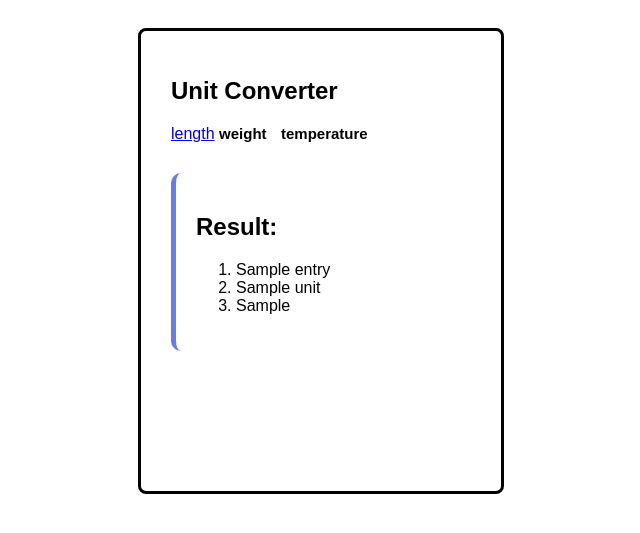
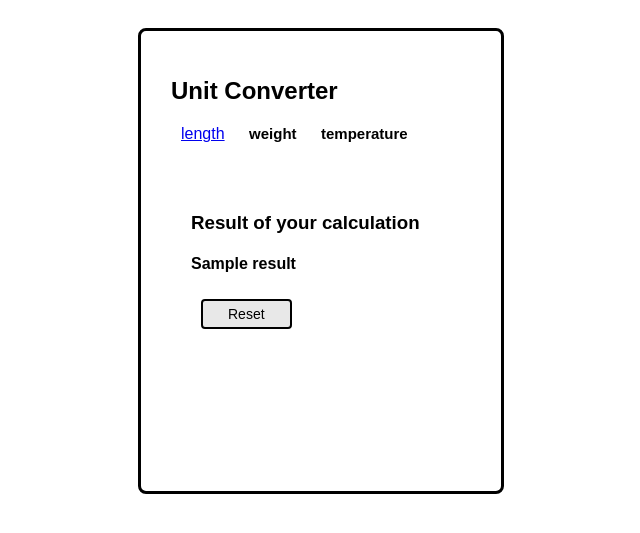
Before and after one commit to Osholarin/Roadmap.sh, a FastAPI app: template Unit-Converter/templates/index.html in a window 1280 px wide. Shown: the top 533 px of the page, without its empty margins (319-959 px from the left). Run offline with FastAPI, Linux system fonts and the light colour scheme; the template is opened without the code that fills it: most values are stand-ins (such as "Sample title", 1, 10 or a date in 2020).

Commit message:
refactor: added support to use the convert module

```diff
--- a/Unit-Converter/main.py
+++ b/Unit-Converter/main.py
@@ -2,31 +2,25 @@ from fastapi import FastAPI, Form, Request
 from fastapi.responses import HTMLResponse
 from fastapi.templating import Jinja2Templates
 from fastapi.staticfiles import StaticFiles
-from pydantic import BaseModel
+from convert import *
 
 app = FastAPI()
 
 templates = Jinja2Templates(directory="templates")
 app.mount("/static", StaticFiles(directory="static"), name="static")
 
-recieved_arguments = []
-
-class Values(BaseModel):
-    entry: int
-    unit: str
-    new_unit: str
 
 @app.get("/", response_class=HTMLResponse)
 def read_form(request: Request):
-    return templates.TemplateResponse("index.html", {"request": request, "data": None})
+    return templates.TemplateResponse("index.html", {"request": request, "result": None})
 
 @app.get("/weight", response_class=HTMLResponse)
 def return_form(request: Request):
-    return templates.TemplateResponse("weight.html", {"request": request, "data": None})
+    return templates.TemplateResponse("weight.html", {"request": request, "result": None})
 
 @app.get("/temperature", response_class=HTMLResponse)
 def return_form(request: Request):
-    return templates.TemplateResponse("temperature.html", {"request": request, "data": None})
+    return templates.TemplateResponse("temperature.html", {"request": request, "result": None})
 
 @app.post("/length", response_class=HTMLResponse)
 async def get_arguements(
@@ -35,8 +29,8 @@ async def get_arguements(
     unit: str = Form(...),
     new_unit: str = Form(...)):
 
-    data = Values(entry=entry, unit=unit, new_unit=new_unit)
-    return templates.TemplateResponse("index.html", {"request": request, "data": data})
+    result = convert_temperature(entry, unit, new_unit)
+    return templates.TemplateResponse("index.html", {"request": request, "result": result})
 
 @app.post("/weight", response_class=HTMLResponse)
 async def get_arguements(
@@ -45,8 +39,8 @@ async def get_arguements(
     unit: str = Form(...),
     new_unit: str = Form(...)):
 
-    data = Values(entry=entry, unit=unit, new_unit=new_unit)
-    return templates.TemplateResponse("weight.html", {"request": request, "data": data})
+    result = convert_temperature(entry, unit, new_unit)
+    return templates.TemplateResponse("weight.html", {"request": request, "result": result})
 
 @app.post("/temperature", response_class=HTMLResponse)
 async def get_arguements(
@@ -55,5 +49,5 @@ async def get_arguements(
     unit: str = Form(...),
     new_unit: str = Form(...)):
 
-    data = Values(entry=entry, unit=unit, new_unit=new_unit)
-    return templates.TemplateResponse("temperature.html", {"request": request, "data": data})
+    result = convert_temperature(entry, unit, new_unit)
+    return templates.TemplateResponse("temperature.html", {"request": request, "result": result})
--- a/Unit-Converter/static/style.css
+++ b/Unit-Converter/static/styles.css
@@ -24,6 +24,11 @@ h1 {
     font-size: 15px;
     font-weight: bold;
     padding-right: 10px;
+}
+
+a {
+    padding-right: 10px;
+    padding-left: 10px;
 }
 .main-div {
     padding-top: 20px;
@@ -62,9 +67,4 @@ input, select {
     padding: 20px;
     background: white;
     border-radius: 10px;
-    border-left: 5px solid #667eea;
 }
-
-#active {
-    color: blue;
-}
--- a/Unit-Converter/templates/index.html
+++ b/Unit-Converter/templates/index.html
@@ -3,7 +3,7 @@
 <head>
     <meta charset="UTF-8">
     <title>Unit Converter</title>
-    <link rel="stylesheet" href="/static/style.css">
+    <link rel="stylesheet" href="/static/styles.css">
 </head>
 <body>
     <div class="window">
@@ -13,7 +13,7 @@
             <a id="link" href="http://127.0.0.1:8000/weight">weight</a>
             <a id="link" href="http://127.0.0.1:8000/temperature">temperature</a>
         </div>
-        {% if not data %}
+        {% if not result%}
         <div class="main-div">
             <form action="/length" method="POST">
                 <label for="entry">Enter the length to convert</label>
@@ -22,24 +22,34 @@
                 <br/>
                 <label for="unit">Unit to Convert from</label>
                 <br/>
-                <input type="text", class="form-group", name="unit">
+                <input type="text", class="form-group", name="unit", list="optionsList">
                 <br/>
                 <label for="new_unit">Unit to Convert to</label>
                 <br/>
-                <input type="text", class="form-group", name="new_unit">
+                <input type="text", class="form-group", name="new_unit", list="optionsList">
                 <br/>
                 <button class="convert-btn" type="submit" id="form-group">Convert</button>
+
+                <datalist id="optionsList">
+                    <option value="millimeter"></option>
+                    <option value="center"></option>
+                    <option value="meter"></option>
+                    <option value="kilometer"></option>
+                    <option value="inch"></option>
+                    <option value="foot"></option>
+                    <option value="yard"></option>
+                    <option value="mile"></option>
+                </datalist>
             </form>
         </div>
     </div>
     {% else %}
     <div class="result">
-        <h2>Result:</h2>
-        <ol>
-            <li>{{ data.entry }}</li>
-            <li>{{ data.unit  }}</li>
-            <li>{{ data.new_unit  }}</li>
-        </ol>
+        <h3>Result of your calculation</h3>
+        <h4>{{ result }}</h4>
+        <a href="http://127.0.0.1:8000/">
+            <button class="convert-btn" id="form-group">Reset</button>
+        </a>
     </div>
     {% endif %}
 </body>
```
Also changed, not shown: Unit-Converter/templates/temperature.html (+20 -13 lines), Unit-Converter/templates/weight.html (+22 -13 lines).
